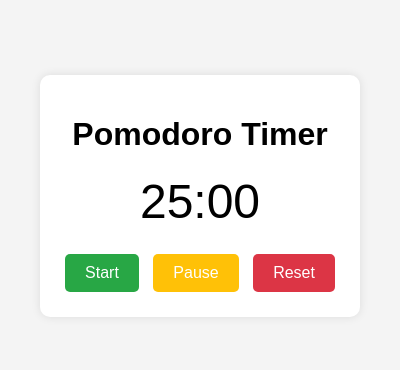
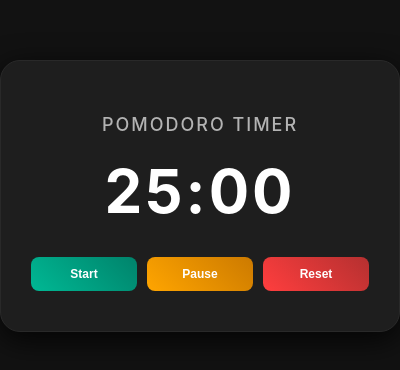
Before and after one commit to TimFinnigan/electron-pomodoro, an Electron app: page index.html in a window 400 px wide. Shown: the part 226-596 px from the top of the page. Drawn offline with Linux system fonts and the light colour scheme.

Commit message:
update styling

```diff
--- a/style.css
+++ b/style.css
@@ -1,46 +1,111 @@
+/* General body styling */
 body {
-    font-family: Arial, sans-serif;
-    background: #f4f4f4;
+    font-family: 'Inter', sans-serif; /* Modern font */
+    background: #121212; /* Dark background for sleek look */
+    color: #e0e0e0; /* Light grey text for contrast */
     display: flex;
     justify-content: center;
     align-items: center;
     height: 100vh;
     margin: 0;
-}
+    padding: 0;
+  }
 
-.container {
+  /* Main container */
+  .container {
     text-align: center;
-    background: #fff;
-    padding: 20px;
-    border-radius: 10px;
-    box-shadow: 0 0 10px rgba(0, 0, 0, 0.1);
-}
+    background: #1e1e1e; /* Dark grey for container */
+    padding: 40px 30px;
+    border-radius: 20px; /* Softer, rounder corners */
+    box-shadow: 0px 8px 30px rgba(0, 0, 0, 0.8); /* Subtle shadow */
+    max-width: 360px;
+    width: 90%;
+    border: 1px solid #292929; /* Subtle border for structure */
+  }
 
-.timer {
-    font-size: 48px;
+  /* Timer display */
+  .timer {
+    font-size: 72px; /* Large and bold numbers */
+    font-weight: 700;
+    color: #ffffff; /* Bright white text */
     margin: 20px 0;
-}
+    letter-spacing: 3px; /* Futuristic spacing */
+  }
 
-.controls button {
-    font-size: 16px;
-    padding: 10px 20px;
-    margin: 5px;
+  /* Heading */
+  h1 {
+    font-size: 22px;
+    font-weight: 500;
+    color: #b3b3b3; /* Softer heading color */
+    margin-bottom: 20px;
+    text-transform: uppercase;
+    letter-spacing: 2px;
+  }
+
+  /* Buttons container */
+  .controls {
+    display: flex;
+    justify-content: space-between;
+    gap: 10px;
+    margin-top: 30px;
+  }
+
+  /* General button styling */
+  .controls button {
+    font-size: 14px;
+    font-weight: 600;
+    padding: 12px 20px;
     border: none;
-    border-radius: 5px;
+    border-radius: 8px;
     cursor: pointer;
-}
+    flex: 1;
+    color: #ffffff; /* White text */
+    background: #333333; /* Neutral grey buttons */
+    transition: all 0.3s ease-in-out;
+  }
 
-#start {
-    background: #28a745;
-    color: #fff;
-}
+  /* Start button */
+  #start {
+    background: linear-gradient(45deg, #00b894, #00836b); /* Sleek gradient green */
+  }
 
-#pause {
-    background: #ffc107;
-    color: #fff;
-}
+  #start:hover {
+    transform: scale(1.05);
+    background: linear-gradient(45deg, #00d3a8, #009f78); /* Brighter gradient */
+  }
 
-#reset {
-    background: #dc3545;
-    color: #fff;
-}
+  /* Pause button */
+  #pause {
+    background: linear-gradient(45deg, #ffa500, #cc7a00); /* Gradient orange */
+  }
+
+  #pause:hover {
+    transform: scale(1.05);
+    background: linear-gradient(45deg, #ffc13c, #e09100); /* Lighter gradient */
+  }
+
+  /* Reset button */
+  #reset {
+    background: linear-gradient(45deg, #ff3e3e, #b53030); /* Gradient red */
+  }
+
+  #reset:hover {
+    transform: scale(1.05);
+    background: linear-gradient(45deg, #ff6b6b, #cc4040); /* Softer red hover */
+  }
+
+  /* Responsive Design */
+  @media (max-width: 480px) {
+    .timer {
+      font-size: 60px;
+    }
+
+    h1 {
+      font-size: 18px;
+    }
+
+    .controls button {
+      font-size: 12px;
+      padding: 10px 15px;
+    }
+  }
```
